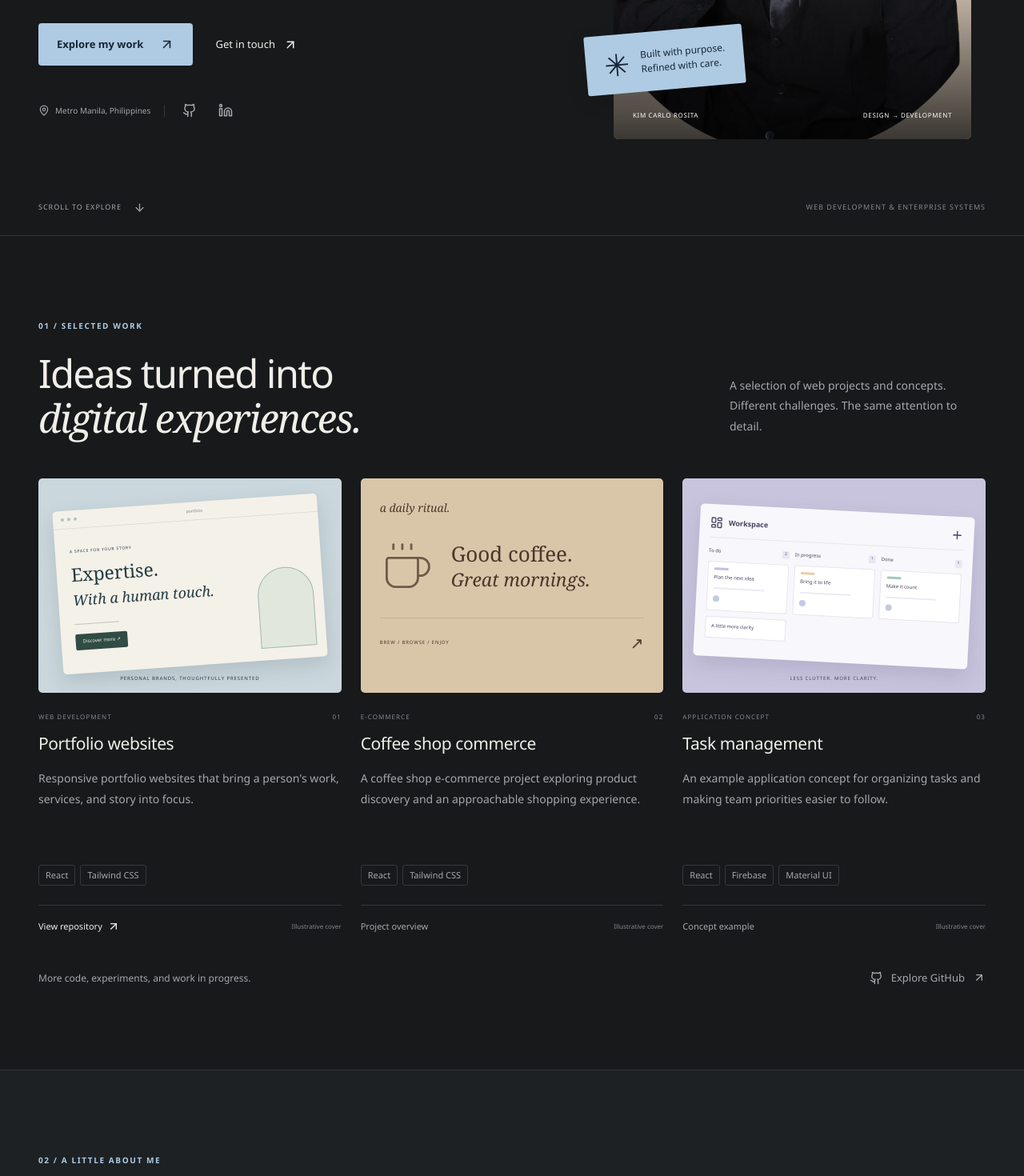
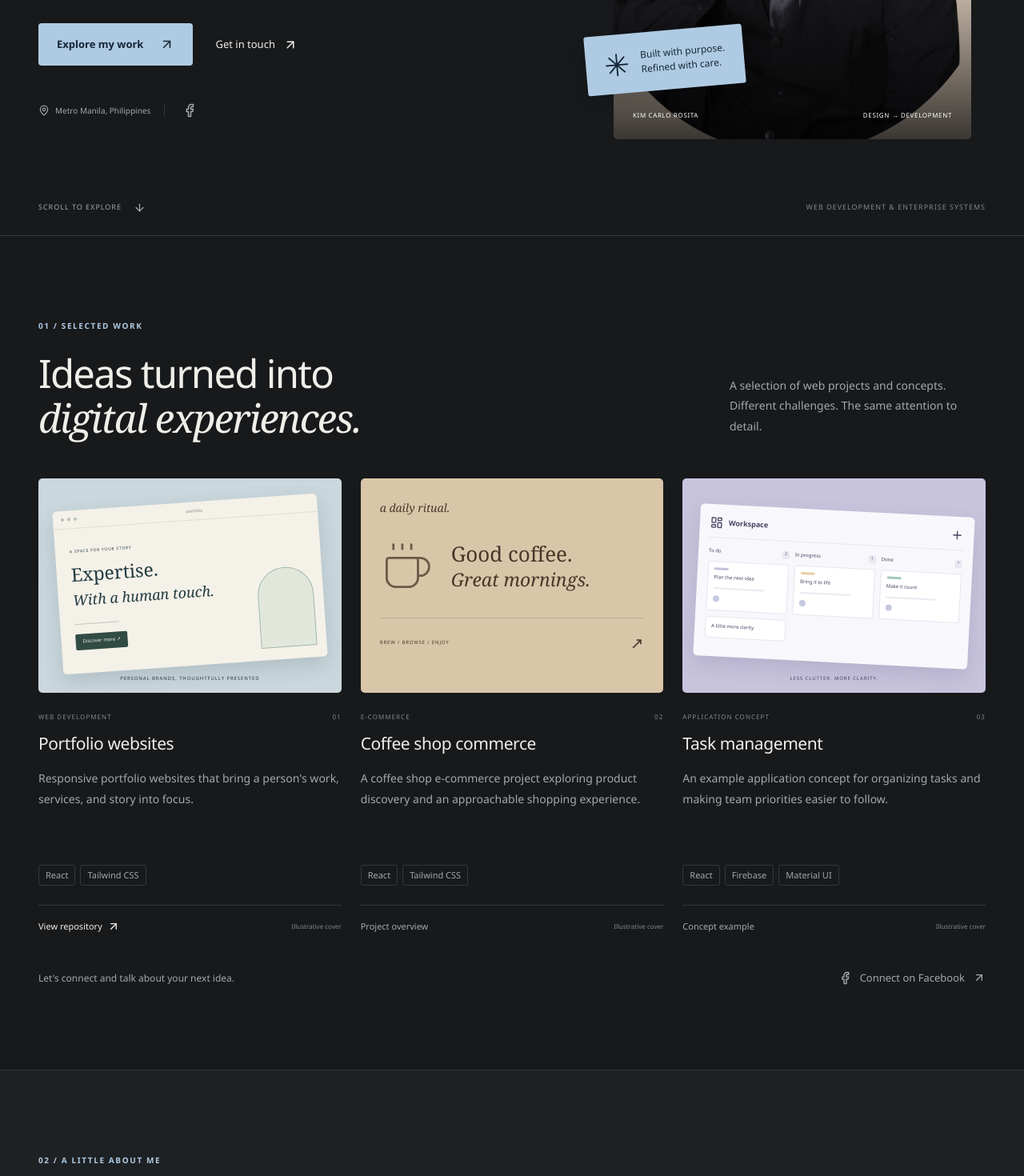
Before and after one commit to kcrosita23/myportfolio, a React (Vite) app: page / in a window 1280 px wide. Shown: the part 540-2010 px from the top of the page at 80% size. Built offline with nearby package versions, Linux system fonts and the light colour scheme.

Commit message:
Replace GitHub and LinkedIn profile links with Facebook

```diff
--- a/src/components/ContactSection.jsx
+++ b/src/components/ContactSection.jsx
@@ -1,5 +1,5 @@
 import { useRef, useState } from "react";
-import { ArrowUpRight, CheckCircle2, Github, Linkedin, LoaderCircle, Mail, MapPin, Phone, Send } from "lucide-react";
+import { ArrowUpRight, CheckCircle2, Facebook, LoaderCircle, Mail, MapPin, Phone, Send } from "lucide-react";
 import emailjs from "@emailjs/browser";
 import { profile } from "../data/portfolio";
 import { validateContact } from "../lib/contactValidation";
@@ -61,7 +61,7 @@ export default function ContactSection() {
           <p>A website, a business application, or an idea worth exploring. Let's start a conversation.</p>
           <a className="contact-email" href={`mailto:${profile.email}`}>{profile.email}<ArrowUpRight size={20} /></a>
           <div className="contact-details"><a href={`tel:${profile.phoneHref}`}><Phone size={16} />{profile.phone}</a><span><MapPin size={16} />{profile.location}</span></div>
-          <div className="contact-socials"><a href={profile.github} target="_blank" rel="noopener noreferrer"><Github size={17} />GitHub<ArrowUpRight size={14} /><span className="sr-only"> (opens in a new tab)</span></a><a href={profile.linkedin} target="_blank" rel="noopener noreferrer"><Linkedin size={17} />LinkedIn<ArrowUpRight size={14} /><span className="sr-only"> (opens in a new tab)</span></a></div>
+          <div className="contact-socials"><a href={profile.facebook} target="_blank" rel="noopener noreferrer"><Facebook size={17} />Facebook<ArrowUpRight size={14} /><span className="sr-only"> (opens in a new tab)</span></a></div>
         </div>
         <form className="contact-form" ref={formRef} onSubmit={handleSubmit} noValidate aria-busy={isLoading}>
           <div className="form-heading"><span className="form-title">Send a note</span><Mail size={21} strokeWidth={1.5} /></div>
--- a/src/components/Footer.jsx
+++ b/src/components/Footer.jsx
@@ -1,6 +1,6 @@
-import { ArrowUp, Github, Linkedin } from "lucide-react";
+import { ArrowUp, Facebook } from "lucide-react";
 import { profile } from "../data/portfolio";
 
 export default function Footer() {
-  return <footer className="site-footer"><div className="shell footer-inner"><p>© {new Date().getFullYear()} {profile.name}</p><span className="footer-note">Made with care. Built with React.</span><div className="footer-links"><a href={profile.github} target="_blank" rel="noopener noreferrer" aria-label="GitHub (opens in a new tab)"><Github size={17} /></a><a href={profile.linkedin} target="_blank" rel="noopener noreferrer" aria-label="LinkedIn (opens in a new tab)"><Linkedin size={17} /></a><a href="#hero" className="back-top">Back to top <ArrowUp size={15} /></a></div></div></footer>;
+  return <footer className="site-footer"><div className="shell footer-inner"><p>© {new Date().getFullYear()} {profile.name}</p><span className="footer-note">Made with care. Built with React.</span><div className="footer-links"><a href={profile.facebook} target="_blank" rel="noopener noreferrer" aria-label="Facebook (opens in a new tab)"><Facebook size={17} /></a><a href="#hero" className="back-top">Back to top <ArrowUp size={15} /></a></div></div></footer>;
 }
--- a/src/components/HeroSection.jsx
+++ b/src/components/HeroSection.jsx
@@ -1,4 +1,4 @@
-import { ArrowDown, ArrowUpRight, Github, Linkedin, MapPin } from "lucide-react";
+import { ArrowDown, ArrowUpRight, Facebook, MapPin } from "lucide-react";
 import portrait from "../assets/profile-pic.png";
 import { profile } from "../data/portfolio";
 
@@ -17,8 +17,7 @@ export default function HeroSection() {
           <div className="hero-meta">
             <span><MapPin size={14} /> {profile.location}</span>
             <span className="meta-divider" />
-            <a href={profile.github} target="_blank" rel="noopener noreferrer" aria-label="Kim Carlo on GitHub (opens in a new tab)"><Github size={18} /></a>
-            <a href={profile.linkedin} target="_blank" rel="noopener noreferrer" aria-label="Kim Carlo on LinkedIn (opens in a new tab)"><Linkedin size={18} /></a>
+            <a href={profile.facebook} target="_blank" rel="noopener noreferrer" aria-label="Kim Carlo on Facebook (opens in a new tab)"><Facebook size={18} /></a>
           </div>
         </div>
         <div className="portrait-composition">
--- a/src/components/ProjectsSection.jsx
+++ b/src/components/ProjectsSection.jsx
@@ -1,4 +1,4 @@
-import { ArrowUpRight, Coffee, Github, LayoutDashboard, Plus } from "lucide-react";
+import { ArrowUpRight, Coffee, Facebook, LayoutDashboard, Plus } from "lucide-react";
 import { profile, projects } from "../data/portfolio";
 
 // These are illustrative covers, not screenshots of deployed applications.
@@ -39,7 +39,7 @@ export default function ProjectsSection() {
             <div className="project-footer">{project.repository ? <a className="text-link" href={project.repository} target="_blank" rel="noopener noreferrer">{project.linkLabel}<ArrowUpRight size={16} /><span className="sr-only"> (opens in a new tab)</span></a> : <span className="project-status">{project.status}</span>}<span className="cover-disclaimer">Illustrative cover</span></div>
           </div>
         </article>)}</div>
-        <div className="work-more"><span>More code, experiments, and work in progress.</span><a className="text-link" href={profile.github} target="_blank" rel="noopener noreferrer"><Github size={17} /> Explore GitHub <ArrowUpRight size={16} /><span className="sr-only"> (opens in a new tab)</span></a></div>
+        <div className="work-more"><span>Let's connect and talk about your next idea.</span><a className="text-link" href={profile.facebook} target="_blank" rel="noopener noreferrer"><Facebook size={17} /> Connect on Facebook <ArrowUpRight size={16} /><span className="sr-only"> (opens in a new tab)</span></a></div>
       </div>
     </section>
   );
--- a/src/data/portfolio.js
+++ b/src/data/portfolio.js
@@ -6,8 +6,7 @@ export const profile = {
   phone: "+63 917 397 1955",
   phoneHref: "+639173971955",
   location: "Metro Manila, Philippines",
-  github: "https://github.com/kcrosita23",
-  linkedin: "https://www.linkedin.com/in/kimcarlorosita/",
+  facebook: "https://www.facebook.com/kimcarlooooo/",
 };
 
 export const navigation = [
```
Also changed, not shown: 1 other file (tests, documents, lock files or other folders).
